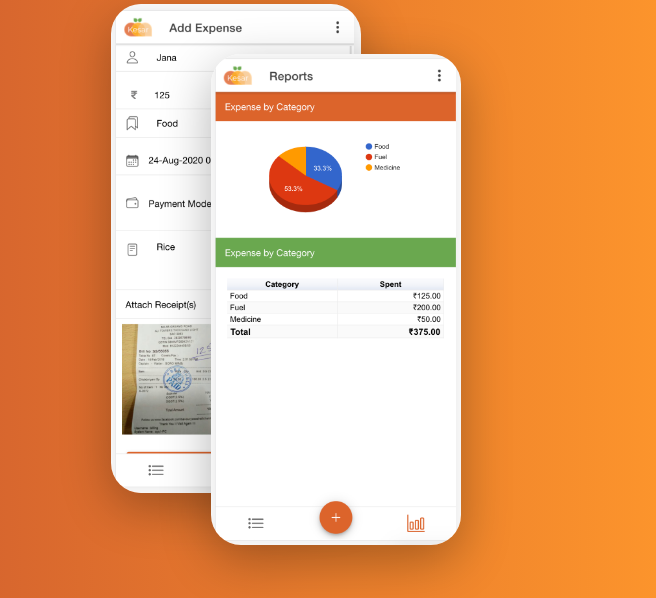
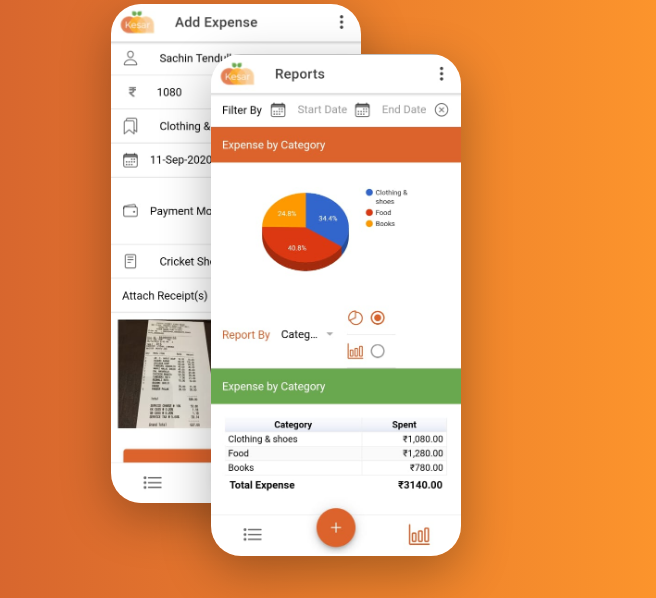
Before and after one commit to kavitha306/kesarsoft.github.io, a plain HTML site: page en/index-en.html in a window 1280 px wide. Shown: the top 598 px of the page, 624-1280 px from the left. Drawn offline with nearby package versions, Linux system fonts and the light colour scheme.

Commit message:
Website image changes for english

```diff
--- a/en/index-en.html
+++ b/en/index-en.html
@@ -100,8 +100,8 @@
               </p>
             </div>
             <div class="col-lg-5 iphone-wrap">
-              <img src="../assets/img/kesar-add-exp.png" alt="Image" class="phone-1" data-aos="fade-right">
-              <img src="../assets/img/kesar-reports.png" alt="Image" class="phone-2" data-aos="fade-right">
+              <img src="../assets/img/Kesarsoft-add exp-en.png" alt="Image" class="phone-1" data-aos="fade-right">
+              <img src="../assets/img/Kesarsoft-report-en.png" alt="Image" class="phone-2" data-aos="fade-right">
             </div>
           </div>
         </div>
```
Also changed, not shown: en/about-us-en.html (+1 -1 lines), en/privacy-policy-en.html (+1 -1 lines), assets/img/Kesarsoft-add exp-en.png (added), assets/img/Kesarsoft-report-en.png (added).
